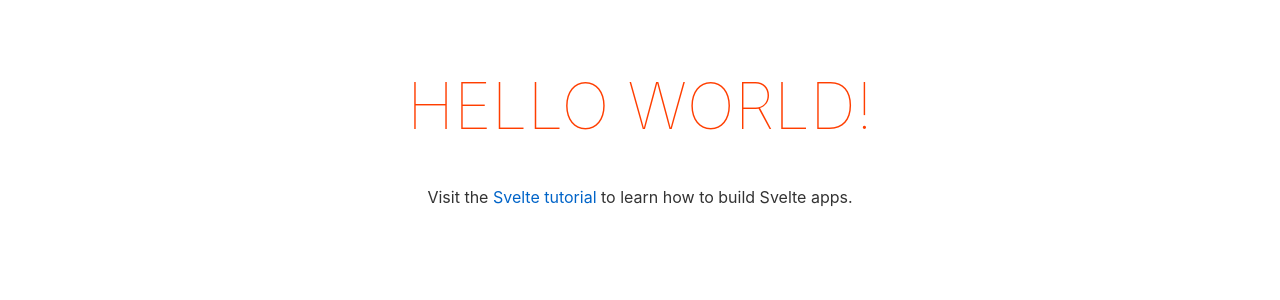
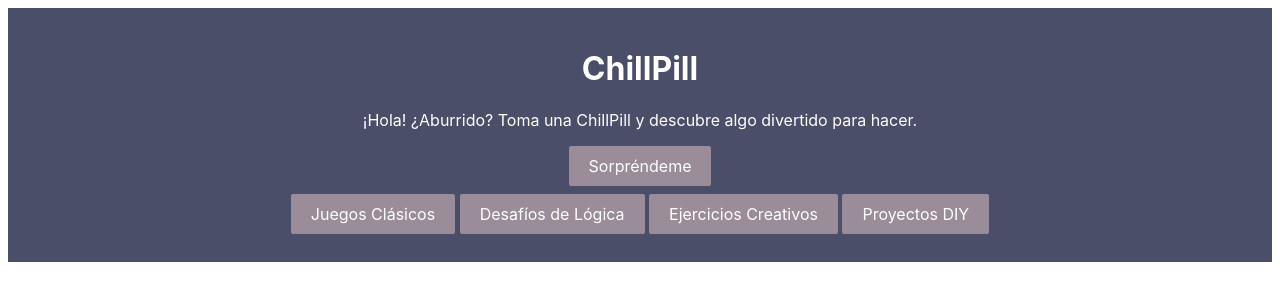
Before and after one commit to JhoanaVicente/chill_pill, a Svelte app: page / in a window 1280 px wide. Shown: the top 300 px of the page. Built offline with nearby package versions, Linux system fonts and the light colour scheme.

Commit message:
Adding code in APP.SVELTE  nad README

```diff
--- a/src/App.svelte
+++ b/src/App.svelte
@@ -1,30 +1,32 @@
 <script>
-	export let name;
+    // Puedes agregar lógica aquí si es necesario
 </script>
 
-<main>
-	<h1>Hello {name}!</h1>
-	<p>Visit the <a href="https://svelte.dev/tutorial">Svelte tutorial</a> to learn how to build Svelte apps.</p>
-</main>
+<style>
+    /* Agrega estilos personalizados aquí */
+    .container {
+        text-align: center;
+        background-color: #4a4e69;
+        color: white;
+        padding: 20px;
+    }
+    .button {
+        background-color: #9a8c98;
+        border: none;
+        padding: 10px 20px;
+        color: white;
+        cursor: pointer;
+    }
+</style>
 
-<style>
-	main {
-		text-align: center;
-		padding: 1em;
-		max-width: 240px;
-		margin: 0 auto;
-	}
-
-	h1 {
-		color: #ff3e00;
-		text-transform: uppercase;
-		font-size: 4em;
-		font-weight: 100;
-	}
-
-	@media (min-width: 640px) {
-		main {
-			max-width: none;
-		}
-	}
-</style>
+<div class="container">
+    <h1>ChillPill</h1>
+    <p>¡Hola! ¿Aburrido? Toma una ChillPill y descubre algo divertido para hacer.</p>
+    <button class="button">Sorpréndeme</button>
+    <div>
+        <button class="button">Juegos Clásicos</button>
+        <button class="button">Desafíos de Lógica</button>
+        <button class="button">Ejercicios Creativos</button>
+        <button class="button">Proyectos DIY</button>
+    </div>
+</div>
```
Also changed, not shown: 1 other file (tests, documents, lock files or other folders).
